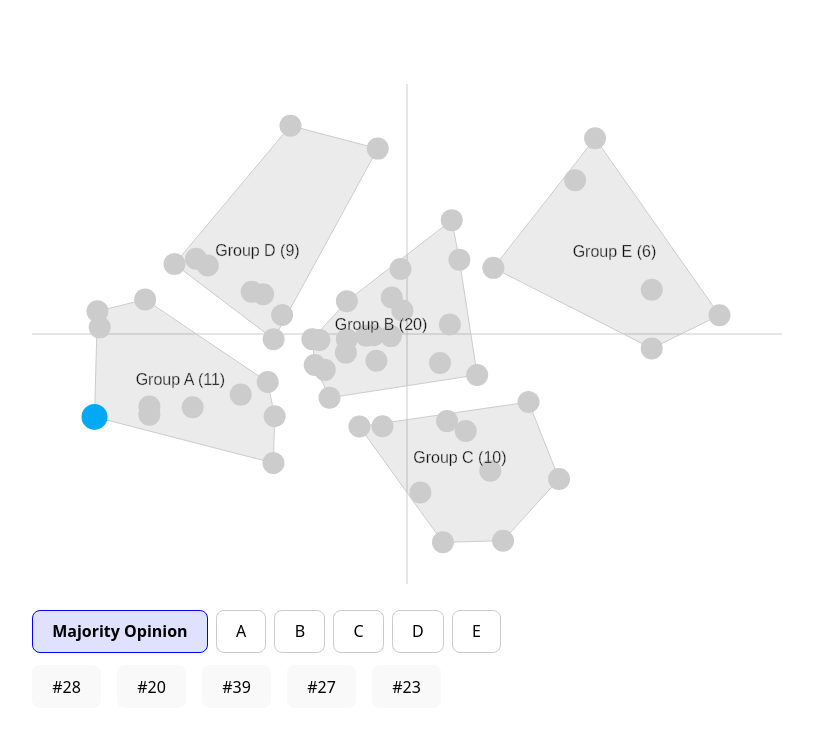
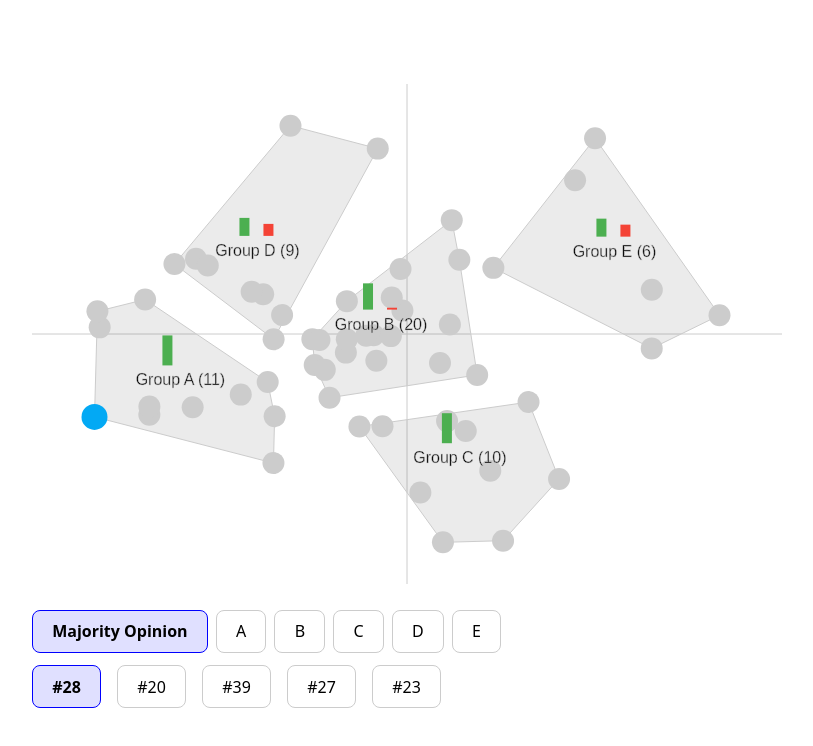
Before and after one commit to patcon/opinion-graph-demo, a React (Vite) app: page / in a window 1280 px wide. Shown: the top 746 px of the page, without its empty margins (233-1046 px from the left). Built offline with nearby package versions, Linux system fonts and the light colour scheme.

Commit message:
First pass at bar charts on plot.

```diff
--- a/src/App.tsx
+++ b/src/App.tsx
@@ -11,6 +11,7 @@ function App() {
 
   // Unified selectedTab state: "majority" or a group number (e.g., 0, 1, ...)
   const [selectedTab, setSelectedTab] = useState<"majority" | number>("majority");
+  const [selectedTid, setSelectedTid] = useState<number | null>(null);
 
   useEffect(() => {
     Promise.all([
@@ -33,6 +34,8 @@ function App() {
       config={config}
       selectedTab={selectedTab}
       setSelectedTab={setSelectedTab}
+      selectedTid={selectedTid}
+      setSelectedTid={setSelectedTid}
     />
   );
 }
--- /dev/null
+++ b/src/components/BarChartsForGroupVotes.tsx
@@ -0,0 +1,53 @@
+import React from "react";
+
+export function BarChartsForGroupVotes({
+  groupClusters = [],
+  groupVotes = {},
+  selectedTid,
+  getPosition,
+}: {
+  groupClusters: any[];
+  groupVotes: Record<string, any>;
+  selectedTid: number | null;
+  getPosition: (x: number, y: number) => { cx: number; cy: number };
+}) {
+  if (selectedTid == null) return null;
+
+  return (
+    <g id="group-bar-charts">
+      {groupClusters.map((group: any, i: number) => {
+        const { cx, cy } = getPosition(group.center[0], group.center[1]);
+        const votes = groupVotes?.[group.id]?.votes?.[selectedTid] ?? { A: 0, D: 0, P: 0, S: 0 };
+
+        const barHeight = 30;
+        const barWidth = 10;
+        const spacing = 2;
+
+        const total = votes.S || 1;
+        const bars = [
+          { key: "A", color: "#4caf50" },
+          { key: "P", color: "#9e9e9e" },
+          { key: "D", color: "#f44336" },
+        ];
+
+        return (
+          <g key={group.id ?? i} transform={`translate(${cx - (bars.length * (barWidth + spacing)) / 2}, ${cy - 50})`}>
+            {bars.map((b, j) => {
+              const height = (votes[b.key] / total) * barHeight;
+              return (
+                <rect
+                  key={b.key}
+                  x={j * (barWidth + spacing)}
+                  y={barHeight - height}
+                  width={barWidth}
+                  height={height}
+                  fill={b.color}
+                />
+              );
+            })}
+          </g>
+        );
+      })}
+    </g>
+  );
+}
--- a/src/components/OpinionGraph.tsx
+++ b/src/components/OpinionGraph.tsx
@@ -1,27 +1,42 @@
 import React from "react";
 import * as d3 from "d3";
-import { GroupHulls } from "./GroupHulls"; // adjust path if needed
+import { GroupHulls } from "./GroupHulls";
 import { StatementSelector } from "./StatementSelector";
+import { BarChartsForGroupVotes } from "./BarChartsForGroupVotes";
 
 const globals = {
   width: 750,
   height: (750 * 2) / 3,
 };
 
-function OpinionGraph({ comments, math, config = { flipX: false, flipY: false }, selectedTab, setSelectedTab }: {
+function OpinionGraph({
+  comments,
+  math,
+  config = { flipX: false, flipY: false },
+  selectedTab,
+  setSelectedTab,
+  selectedTid,
+  setSelectedTid,
+}: {
   comments: any;
   math: any;
   config?: { flipX: boolean; flipY: boolean };
   selectedTab: "majority" | number;
   setSelectedTab: (tab: "majority" | number) => void;
+  selectedTid: number | null;
+  setSelectedTid: (tid: number) => void;
 }) {
-  const { groupClusters = math["group-clusters"], baseClusters = math["base-clusters"], ["group-votes"]: groupVotes = math["group-votes"] } = math;
+  const {
+    groupClusters = math["group-clusters"],
+    baseClusters = math["base-clusters"],
+    ["group-votes"]: groupVotes = math["group-votes"],
+  } = math;
 
   const ptptois = baseClusters.id.map((pid: number, i: number) => ({
     pid,
     x: baseClusters.x[i],
     y: baseClusters.y[i],
-    isSelf: pid === 0, // highlight current user if desired
+    isSelf: pid === 0,
   }));
 
   const xExtent = d3.extent(baseClusters.x) as [number, number];
@@ -49,7 +64,11 @@ function OpinionGraph({ comments, math, config = { flipX: false, flipY: false },
 
   return (
     <div>
-      <svg width={globals.width} height={globals.height} viewBox={`0 0 ${globals.width} ${globals.height}`}>
+      <svg
+        width={globals.width}
+        height={globals.height}
+        viewBox={`0 0 ${globals.width} ${globals.height}`}
+      >
         <Axes />
         <GroupHulls
           ptptois={ptptois}
@@ -57,15 +76,28 @@ function OpinionGraph({ comments, math, config = { flipX: false, flipY: false },
           getPosition={getPosition}
           selectedTab={selectedTab}
           setSelectedTab={setSelectedTab}
+          setSelectedTid={setSelectedTid}
         />
         <Participants ptptois={ptptois} getPosition={getPosition} />
-        <GroupLabels groupClusters={groupClusters} groupVotes={groupVotes} getPosition={getPosition} />
+        <GroupLabels
+          groupClusters={groupClusters}
+          groupVotes={groupVotes}
+          getPosition={getPosition}
+        />
+        <BarChartsForGroupVotes
+          groupClusters={groupClusters}
+          groupVotes={groupVotes}
+          selectedTid={selectedTid}
+          getPosition={getPosition}
+        />
       </svg>
       <StatementSelector
         comments={comments}
         math={math}
         selectedTab={selectedTab}
         setSelectedTab={setSelectedTab}
+        selectedTid={selectedTid}
+        setSelectedTid={setSelectedTid}
       />
     </div>
   );
--- a/src/components/StatementSelector.tsx
+++ b/src/components/StatementSelector.tsx
@@ -1,15 +1,19 @@
-import React from "react";
+import React, { useEffect } from "react";
 
 export function StatementSelector({
   comments,
   math,
   selectedTab,
   setSelectedTab,
+  selectedTid,
+  setSelectedTid,
 }: {
   comments: any;
   math: any;
   selectedTab: "majority" | number;
   setSelectedTab: (tab: "majority" | number) => void;
+  selectedTid: number | null;
+  setSelectedTid: (tid: number) => void;
 }) {
   const groupClusters = math["group-clusters"] ?? [];
 
@@ -21,10 +25,27 @@ export function StatementSelector({
     }
   })();
 
+  useEffect(() => {
+    if (statementIds.length > 0) {
+      setSelectedTid(statementIds[0]);
+    }
+  }, [selectedTab]);
+
   const statementButtons = statementIds.map((tid: number) => {
     const text = comments[tid]?.comment ?? `#${tid}`;
+    const isSelected = selectedTid === tid;
     return (
-      <button key={tid} style={{ marginRight: 8, marginBottom: 8 }}>
+      <button
+        key={tid}
+        onClick={() => setSelectedTid(tid)}
+        style={{
+          marginRight: 8,
+          marginBottom: 8,
+          backgroundColor: isSelected ? "#0000FF1F" : "#fff",
+          borderColor: isSelected ? "#00f" : "#ccc",
+          fontWeight: isSelected ? "bold" : "normal",
+        }}
+      >
         {text}
       </button>
     );
@@ -43,19 +64,22 @@ export function StatementSelector({
         >
           Majority Opinion
         </button>
-        {groupClusters.map((group: any, i: number) => (
+        {groupClusters.map((group: any, i: number) => {
+          const id = group.id ?? i;
+          return (
             <button
-            key={group.id ?? i}
-            onClick={() => setSelectedTab(group.id ?? i)}
+              key={id}
+              onClick={() => setSelectedTab(id)}
               style={{
-              fontWeight: selectedTab === (group.id ?? i) ? "bold" : "normal",
-              backgroundColor: selectedTab === (group.id ?? i) ? "#0000FF1F" : "#fff",
-              borderColor: selectedTab === (group.is ?? i) ? "#00f" : "#ccc",
+                fontWeight: selectedTab === id ? "bold" : "normal",
+                backgroundColor: selectedTab === id ? "#0000FF1F" : "#fff",
+                borderColor: selectedTab === id ? "#00f" : "#ccc",
               }}
             >
               {String.fromCharCode(65 + i)}
             </button>
-        ))}
+          );
+        })}
       </div>
       <div style={{ display: "flex", gap: 8, flexWrap: "wrap" }}>{statementButtons}</div>
     </div>
```
Lines whose indentation alone changed are shown as unchanged.
